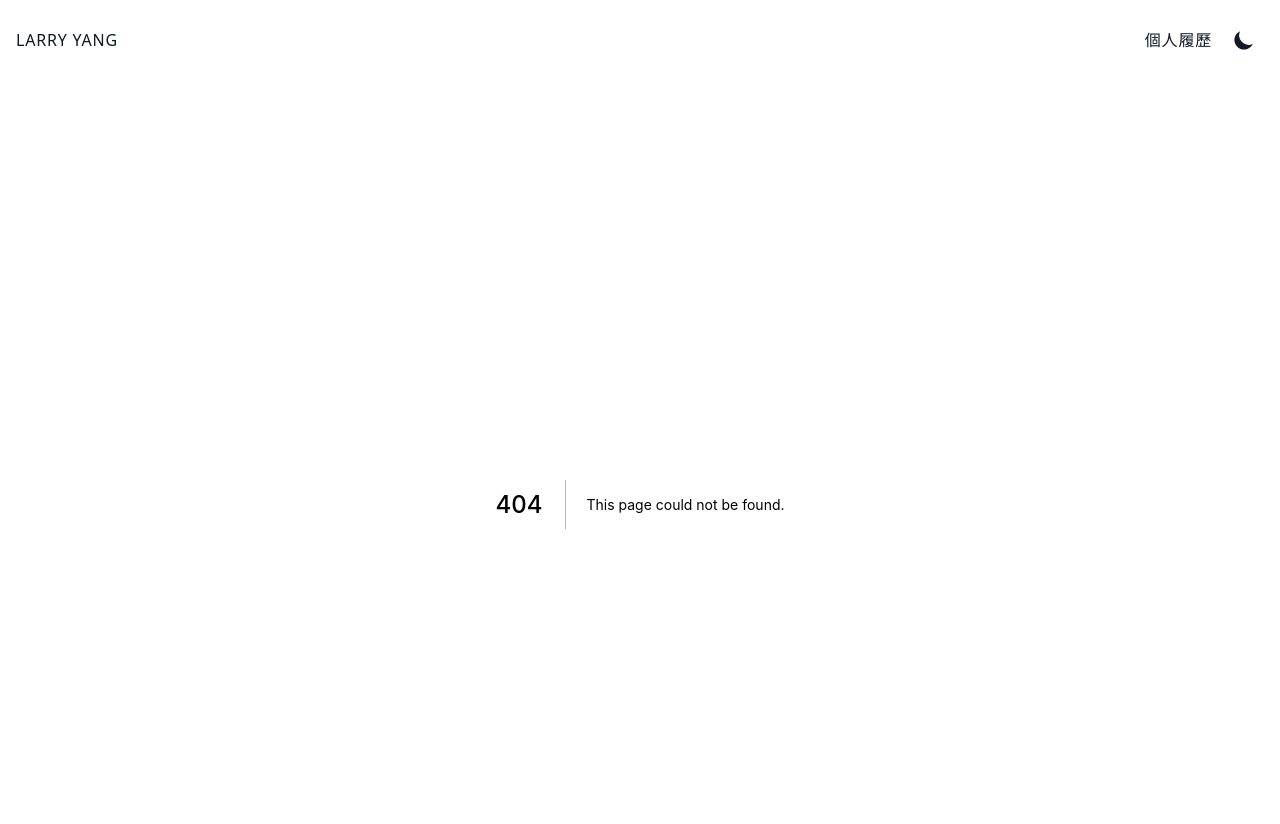
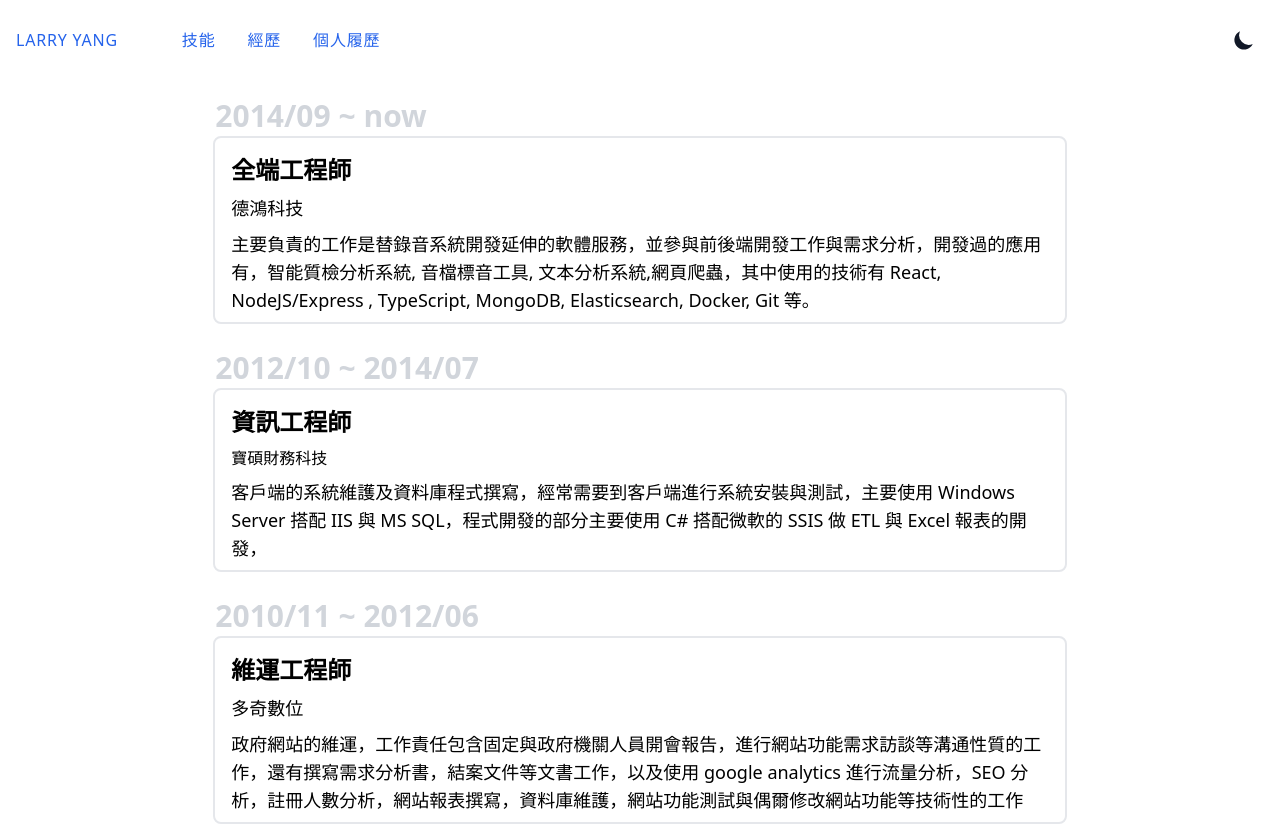
Before and after one commit to larryyangsen/portfolio, a Next.js app: page /experience in a window 1280 px wide. Before the commit this address had no page. Shown: the top 824 px of the page. Built offline with nearby package versions, Linux system fonts and the light colour scheme.

Commit message:
[feat] add resume, experience

```diff
--- a/components/About.tsx
+++ b/components/About.tsx
@@ -3,7 +3,7 @@ import profile from '../public/profile.png';
 
 const About = () => {
     return (
-        <div className="container px-4 mx-auto">
+        <section className="container px-4 mx-auto">
             <div className="lg:space-x-5 p-4 grid grid-cols-3 gap-4">
                 <div className="p-4 col-span-2 text-gray-900 dark:text-white">
                     <div className="text-lg">雲林,台灣</div>
@@ -32,7 +32,7 @@ const About = () => {
                     </div>
                 </div>
             </div>
-        </div>
+        </section>
     );
 };
 
--- a/components/Experience.tsx
+++ b/components/Experience.tsx
@@ -1,7 +1,39 @@
 import React from 'react';
 
 const Experience = () => {
-    return <div></div>;
+    return (
+        <div className="flex items-center justify-center flex-col w-2/3 mx-auto">
+            <div className="experience">
+                <h1>2014/09 ~ now</h1>
+                <h2>全端工程師</h2>
+                <h5>德鴻科技</h5>
+                <p>
+                    主要負責的工作是替錄音系統開發延伸的軟體服務，並參與前後端開發工作與需求分析，開發過的應用有，智能質檢分析系統,
+                    音檔標音工具, 文本分析系統,網頁爬蟲，其中使用的技術有 React, NodeJS/Express , TypeScript, MongoDB,
+                    Elasticsearch, Docker, Git 等。
+                </p>
+            </div>
+            <div className="experience">
+                <h1> 2012/10 ~ 2014/07</h1>
+                <h2>資訊工程師</h2>
+                <h3>寶碩財務科技</h3>
+                <p>
+                    客戶端的系統維護及資料庫程式撰寫，經常需要到客戶端進行系統安裝與測試，主要使用 Windows Server 搭配
+                    IIS 與 MS SQL，程式開發的部分主要使用 C# 搭配微軟的 SSIS 做 ETL 與 Excel 報表的開發，
+                </p>
+            </div>
+            <div className="experience">
+                <h1> 2010/11 ~ 2012/06</h1>
+                <h2>維運工程師</h2>
+                <h5>多奇數位</h5>
+                <p>
+                    政府網站的維運，工作責任包含固定與政府機關人員開會報告，進行網站功能需求訪談等溝通性質的工作，還有撰寫需求分析書，結案文件等文書工作，以及使用
+                    google analytics 進行流量分析，SEO
+                    分析，註冊人數分析，網站報表撰寫，資料庫維護，網站功能測試與偶爾修改網站功能等技術性的工作
+                </p>
+            </div>
+        </div>
+    );
 };
 
 export default Experience;
--- a/components/Footer.tsx
+++ b/components/Footer.tsx
@@ -8,7 +8,7 @@ const Footer = () => {
                     <div className="ml-auto space-x-2">
                         <a
                             href="https://www.linkedin.com/in/larryyangsen/"
-                            className="transition-colors hover:text-yellow-500"
+                            className="transition-opacity "
                             target="_blank"
                             rel="noreferrer"
                         >
@@ -16,7 +16,7 @@ const Footer = () => {
                         </a>
                         <a
                             href="https://github.com/larryyangsen"
-                            className="transition-colors hover:text-yellow-500"
+                            className="transition-opacity "
                             target="_blank"
                             rel="noreferrer"
                         >
--- a/components/Navigation.tsx
+++ b/components/Navigation.tsx
@@ -5,18 +5,20 @@ const Navigation = () => (
     <nav className="sticky top-0 z-10 py-2 bg-white md:py-6 md:mb-6 dark:bg-black">
         <div className="container px-4 mx-auto lg:max-w-7xl flex items-center justify-between">
             <Link href="/">
-                <a className="font-medium tracking-wider transition-colors text-gray-900 hover:text-gray-500 uppercase dark:text-white">
-                    Larry Yang
-                </a>
+                <a>Larry Yang</a>
             </Link>
-            <div className="flex items-center">
-                <Link href="/resume">
-                    <a className="font-medium tracking-wider transition-colors text-gray-900 hover:text-gray-500 uppercase dark:text-white">
-                        個人履歷
-                    </a>
+            <div className="flex items-center ml-16 mr-auto space-x-8">
+                <Link href="/skill">
+                    <a>技能</a>
                 </Link>
-                <ThemeSwitch />
+                <Link href="/experience">
+                    <a>經歷</a>
+                </Link>
+                <Link href="/resume.pdf">
+                    <a>個人履歷</a>
+                </Link>
             </div>
+            <ThemeSwitch />
         </div>
     </nav>
 );
--- a/components/Skills.tsx
+++ b/components/Skills.tsx
@@ -43,11 +43,11 @@ const Skills = () => {
     return (
         <>
             <h1 className="text-4xl mb-4 px-2">技能</h1>
-            <div className="flex md:flex-row flex-col">
+            <section className="flex md:flex-row flex-col">
                 <Frontend />
                 <BackEnd />
                 <Other />
-            </div>
+            </section>
         </>
     );
 };
--- /dev/null
+++ b/pages/experience.tsx
@@ -0,0 +1,8 @@
+import React from 'react';
+import Experience from '../components/Experience';
+
+const experience = () => {
+    return <Experience />;
+};
+
+export default experience;
--- a/styles/base.css
+++ b/styles/base.css
@@ -19,5 +19,23 @@
     .skill li ul {
         @apply list-circle mx-2;
     }
+    a {
+        @apply font-medium tracking-wider transition-colors text-blue-600 hover:text-blue-800 uppercase dark:text-white dark:hover:opacity-60;
+    }
+    .experience {
+        @apply relative border-2 rounded-lg my-8 border-gray-200 px-4 py-2 space-y-2 w-full dark:text-white;
+    }
+    .experience h1 {
+        @apply absolute -top-10 left-0 font-bold text-3xl text-gray-300 dark:opacity-40;
+    }
+    .experience h2 {
+        @apply font-bold text-2xl;
+    }
+    .experience h5 {
+        @apply text-lg;
+    }
+    .experience p{
+        @apply my-6 text-lg;
+    }
 
 }
```
Also changed, not shown: pages/skill.tsx (renamed from pages/resume.tsx), 1 other file (tests, documents, lock files or other folders).
